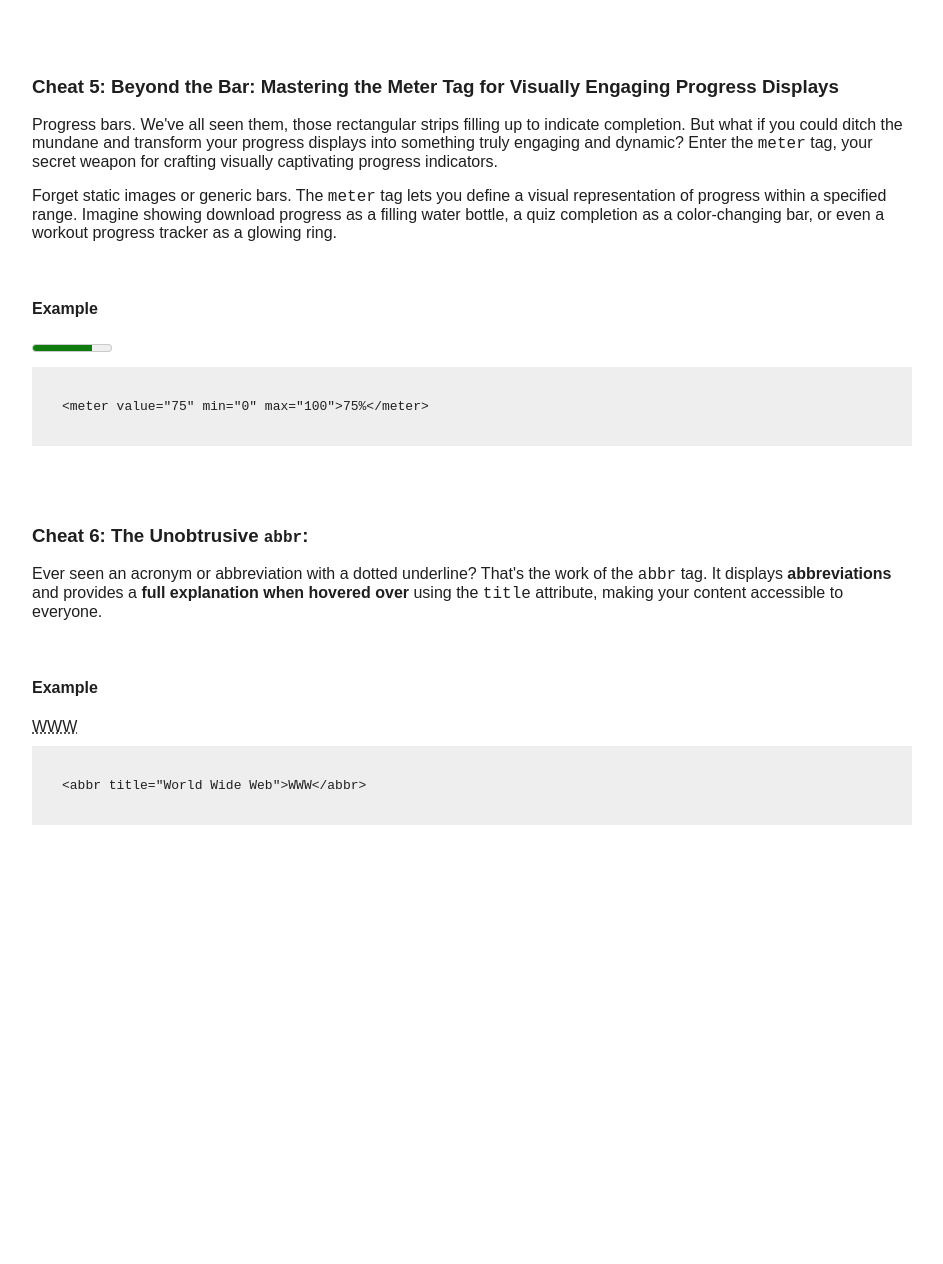
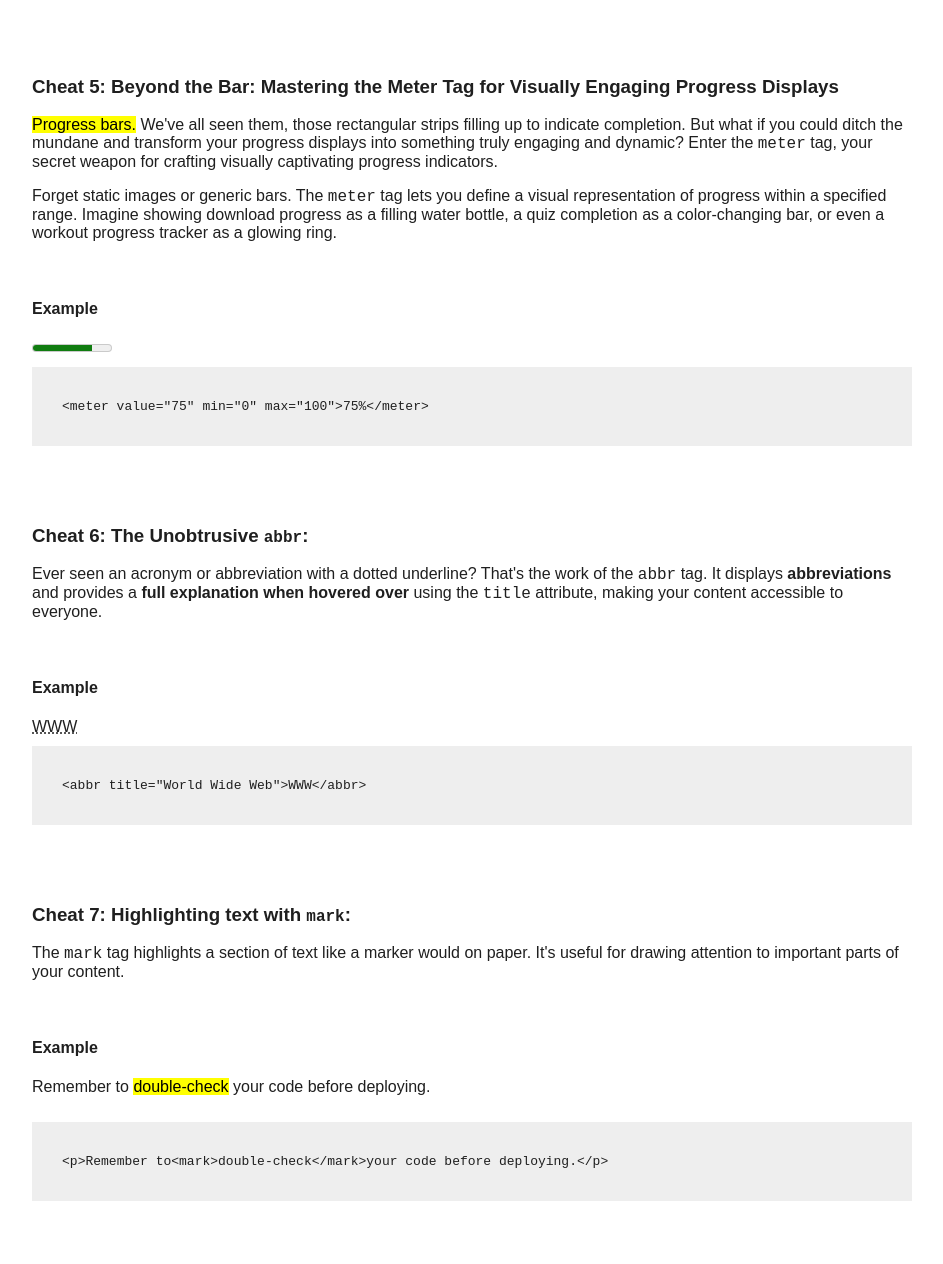
Before and after one commit to Kudzai21/HTML-Cheat-Sheet, a plain HTML site: page Index.html in a window 1280 px wide. Shown: the part 2639-3903 px from the top of the page, without its empty margins (168-1111 px from the left). Before the commit the page ends 3534 px from the top, so only its background shows below. Drawn offline with Linux system fonts and the light colour scheme.

Commit message:
added example 7

```diff
--- a/Index.html
+++ b/Index.html
@@ -232,7 +232,7 @@
             <div>
                 <h3>Cheat 5: Beyond the Bar: Mastering the Meter Tag for Visually Engaging Progress Displays</h3>
                 <div>
-                    <p>Progress bars. We've all seen them, those rectangular strips filling up to indicate completion. But what if you could ditch the mundane and transform your progress displays into something truly engaging and dynamic? Enter the <code class="code-p">meter</code> tag, your secret weapon for crafting visually captivating progress indicators.</p>
+                    <p><mark>Progress bars.</mark> We've all seen them, those rectangular strips filling up to indicate completion. But what if you could ditch the mundane and transform your progress displays into something truly engaging and dynamic? Enter the <code class="code-p">meter</code> tag, your secret weapon for crafting visually captivating progress indicators.</p>
                     <p>Forget static images or generic bars. The <code class="code-p">meter</code> tag lets you define a visual representation of progress within a specified range. Imagine showing download progress as a filling water bottle, a quiz completion as a color-changing bar, or even a workout progress tracker as a glowing ring.</p>
                 </div>
                 <div class="example">
@@ -271,6 +271,27 @@
                 </code>
                 </div>
                 </div>
+
+                <!--Cheat 7-->
+            <div>
+                <h3>Cheat 7: Highlighting text with <code class="code-p">mark</code>:</h3>
+                <div>
+                    <p>The <code class="code-p">mark</code> tag highlights</mark> a section of text like a marker would on paper. It's useful for drawing attention to important parts of your content.</p>
+                </div>
+                <div class="example">
+                    <h4>Example</h4>
+                    <p>Remember to <mark>double-check</mark> your code before deploying.</p>
+                </div>
+
+                <!--Code example for Cheat 5-->
+                <div class="code-container" role="text">
+                <code>
+                    <span class="code-block">
+                        <<span>p</span>><span>Remember to<</span>mark>double-check<<span>/mark></span> your code before deploying.<span><</span>/<span>p</span>>
+                    </span>
+                </code>
+                </div>
+                </div>
         </div>
     </section>
     <section>
```
